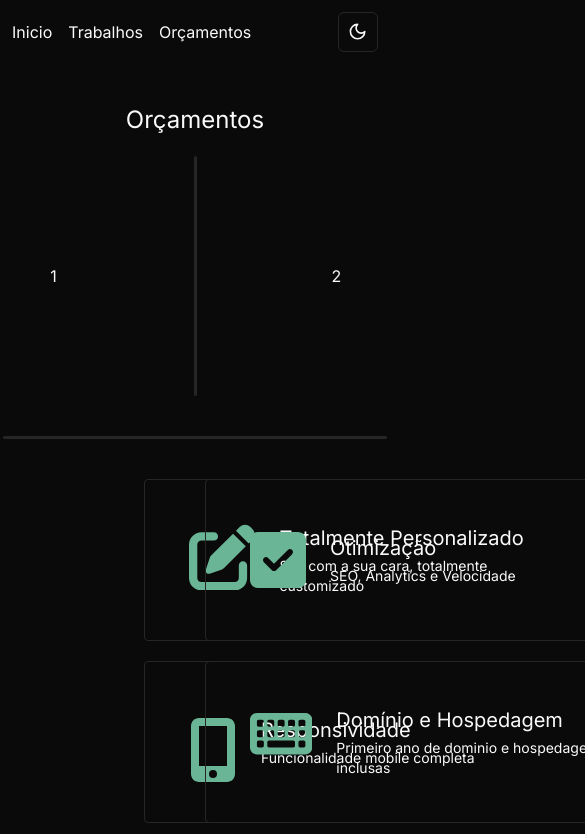
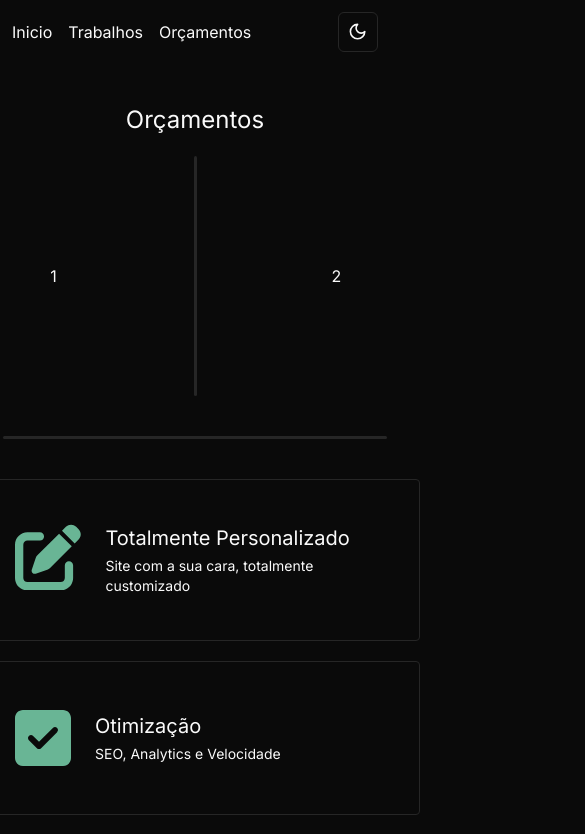
Before and after one commit to Acaj0/portifolio-antonio, a Next.js app: page /orcamento in a window 390 px wide. Shown: the top 834 px of the page, 585 px wide, since content can reach past the window. Built offline with nearby package versions, Linux system fonts and the light colour scheme.

Commit message:
new page mobile ui

```diff
--- a/src/app/orcamento/page.tsx
+++ b/src/app/orcamento/page.tsx
@@ -17,7 +17,7 @@
           <div className="flex w-60 h-60 items-center justify-center">2</div>
         </div>
         <Separator className="w-96 h-[3px] rounded-md mt-10" />
-        <div className="grid grid-cols-2 grid-rows-2 mt-10 gap-5">
+        <div className="flex flex-col md:grid md:grid-cols-2 md:grid-rows-2 mt-10 gap-5">
           <div className="border rounded p-10 flex flex-row items-center gap-5 w-[450px]">
             <div className="w-20 h-20 p-1">
               <svg xmlns="http://www.w3.org/2000/svg" viewBox="0 0 512 512">
```
